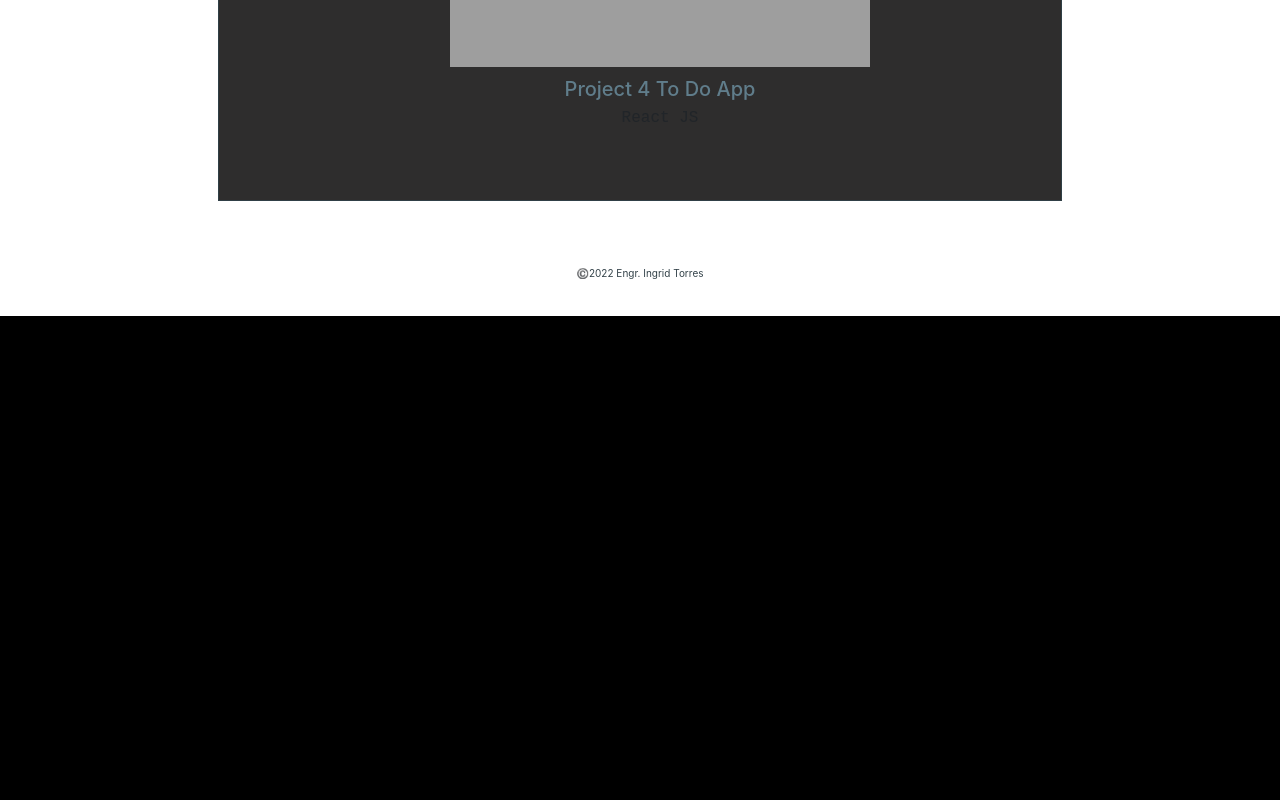
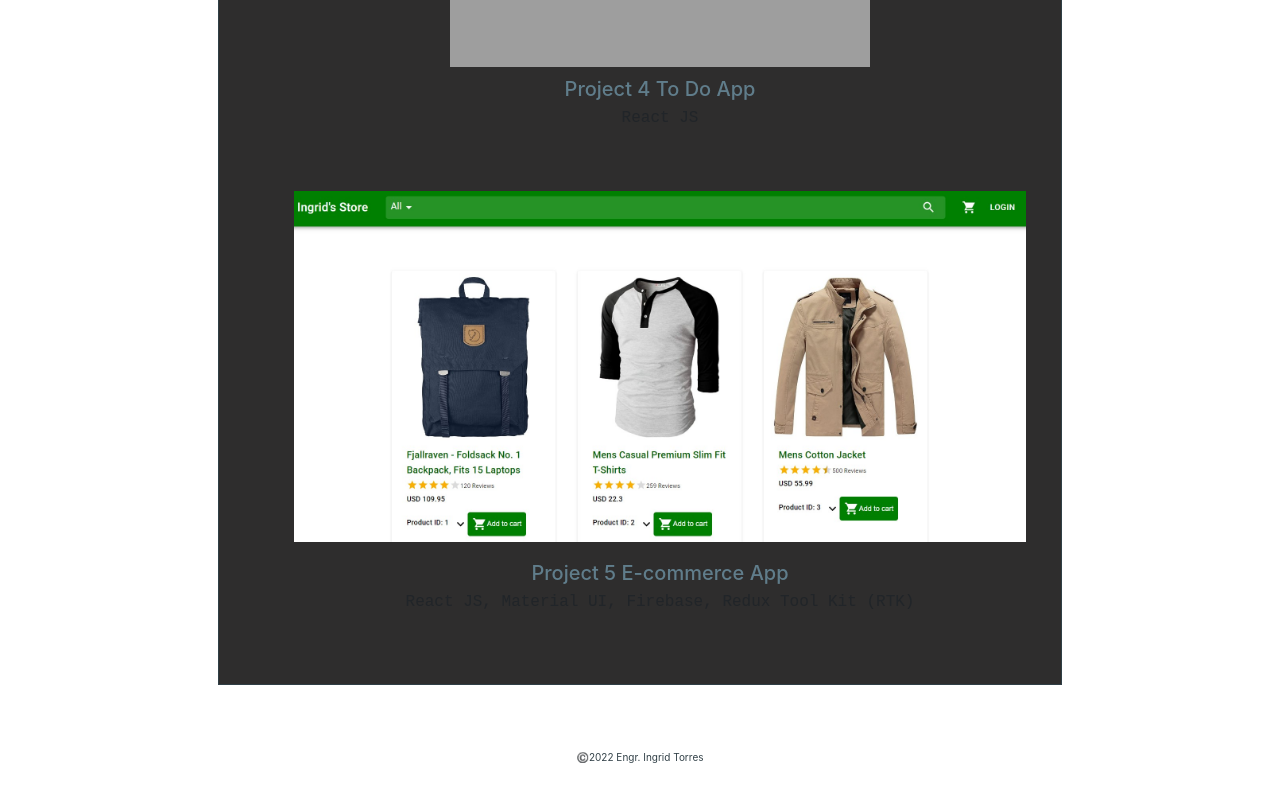
Before and after one commit to heartChip16/portfolio, a plain HTML site: page projects.html in a window 1280 px wide. Shown: the part 1944-2744 px from the top of the page. Before the commit the page ends 2260 px from the top, so only its background shows below. Drawn offline with nearby package versions, Linux system fonts and the light colour scheme; a script that the page names is missing.

Commit message:
added project 5 ecom reactjs

```diff
--- a/projects.html
+++ b/projects.html
@@ -94,7 +94,7 @@
               </a>
               <p class="proj-tech" style="text-align: center">Vanilla JavaScript, API</p>
             </li>
-            <li class="li-proj last">
+            <li class="li-proj">
               <a class="proj" href="https://todo-app-ingridtorres.netlify.app/" target="_blank">
                 <div class="proj-components">
                   <img class="proj-image proj4" src="./images/proj4-image.jpg" alt="" />
@@ -103,13 +103,15 @@
               </a>
               <p class="proj-tech" style="text-align: center">React JS</p>
             </li>
-            <!-- <li class="li-proj">Project 4</li>
-            <li class="li-proj">Project 5</li>
-            <li class="li-proj">Project 6</li>
-            <li class="li-proj">Project 7</li>
-            <li class="li-proj">Project 8</li>
-            <li class="li-proj">Project 9</li>
-            <li class="li-proj">Project 10</li> -->
+            <li class="li-proj last">
+              <a class="proj" href="https://ingrid-torres-ecommerce.netlify.app/" target="_blank">
+                <div class="proj-components">
+                  <img class="proj-image proj5" src="./images/proj5-image.jpg" alt="" />
+                  <h5 class="proj-caption">Project 5 E-commerce App</h5>
+                </div>
+              </a>
+              <p class="proj-tech" style="text-align: center">React JS, Material UI, Firebase, Redux Tool Kit (RTK)</p>
+            </li>
           </ul>
         </section>
       </div>
--- a/style.css
+++ b/style.css
@@ -1120,6 +1120,7 @@ display: block;
 display: flex;
 flex-direction: column;
 text-align: center;
+/* overflow: hidden; */
 }
 
 .proj-image {
@@ -1132,10 +1133,16 @@ text-align: center;
     margin-top: 30px;
     align-self: flex-end;
     padding: 5px;
-    /* border: 1px solid #63818f; */
+
 transition: transform 0.2s ease-in, box-shadow 0.2s ease-in-out;
+}
 
+
+.proj-image.proj5 {
+    width:100%;
 }
+
+
 
 .proj-image:hover {
     box-shadow: 3px 3px 14px 5px #607d8b;
```
Also changed, not shown: images/proj5-image.jpg (added).
